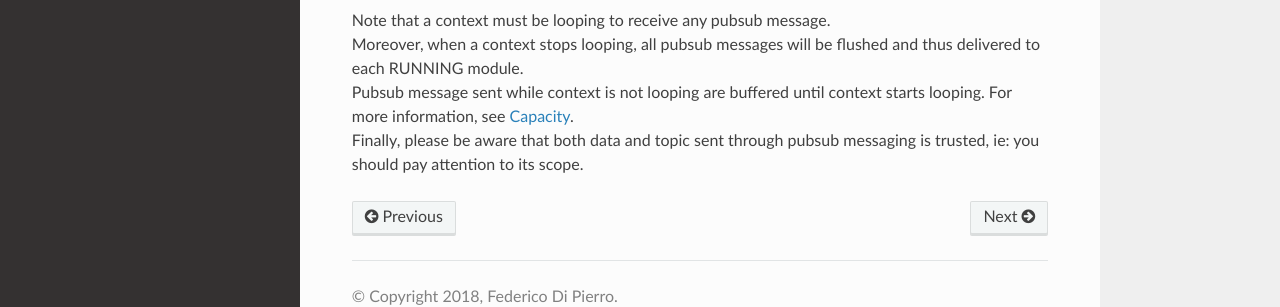
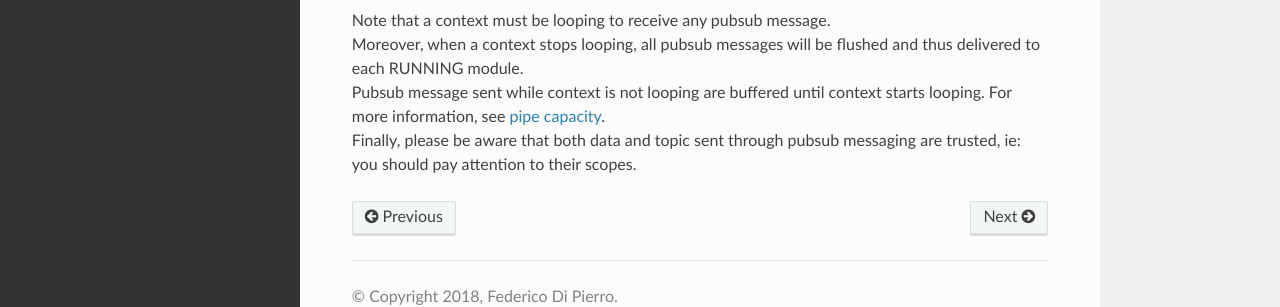
Before and after one commit to FedeDP/libmodule, a Sphinx documentation site: the page built from docs/src/pubsub.rst, in a window 1280 px wide and 1197 px high. Shown: the part 831-1138 px from the top of the window. Built offline with Sphinx 7.4.7 and the Read the Docs theme 2.0.0, drawn with Linux system fonts in a browser that asks for light colours.

Commit message:
Small doc fixes.

```diff
--- a/docs/src/pubsub.rst
+++ b/docs/src/pubsub.rst
@@ -31,5 +31,5 @@ PubSub notes
 
 Note that a context must be looping to receive any pubsub message. |br|
 Moreover, when a context stops looping, all pubsub messages will be flushed and thus delivered to each RUNNING module. |br|
-Pubsub message sent while context is not looping are buffered until context starts looping. For more information, see `Capacity <https://linux.die.net/man/7/pipe>`_. |br|
-Finally, please be aware that both data and topic sent through pubsub messaging is trusted, ie: you should pay attention to its scope.
+Pubsub message sent while context is not looping are buffered until context starts looping. For more information, see `pipe capacity <https://linux.die.net/man/7/pipe>`_. |br|
+Finally, please be aware that both data and topic sent through pubsub messaging are trusted, ie: you should pay attention to their scopes.
```
